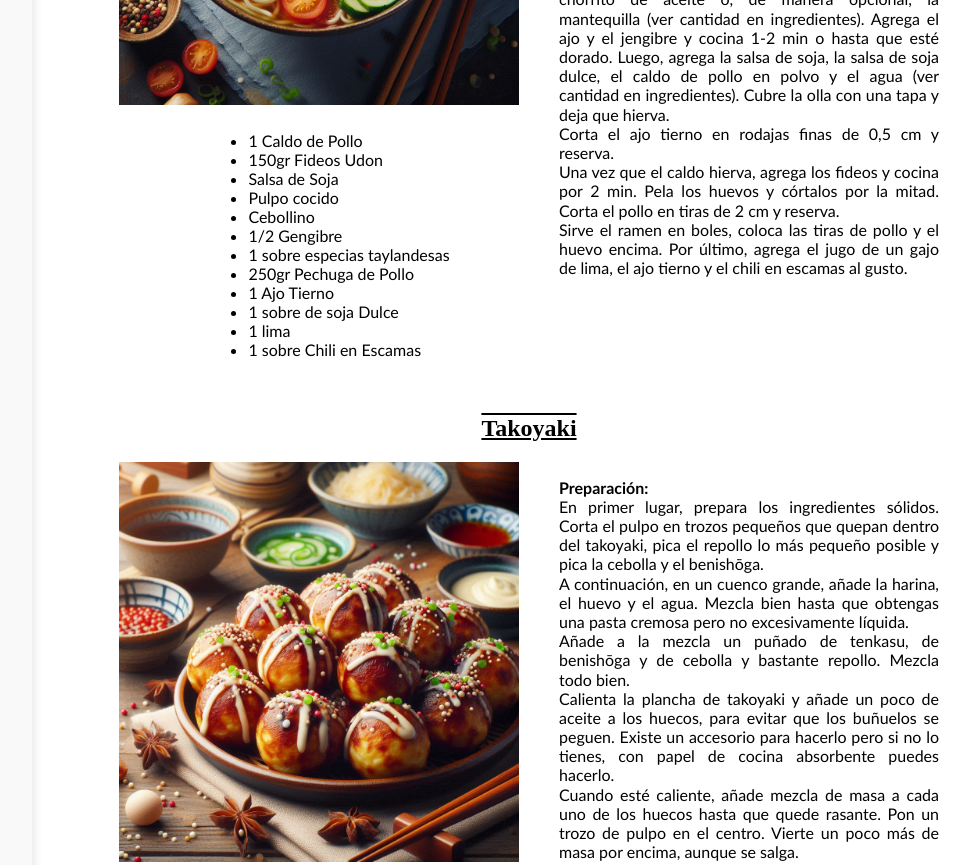
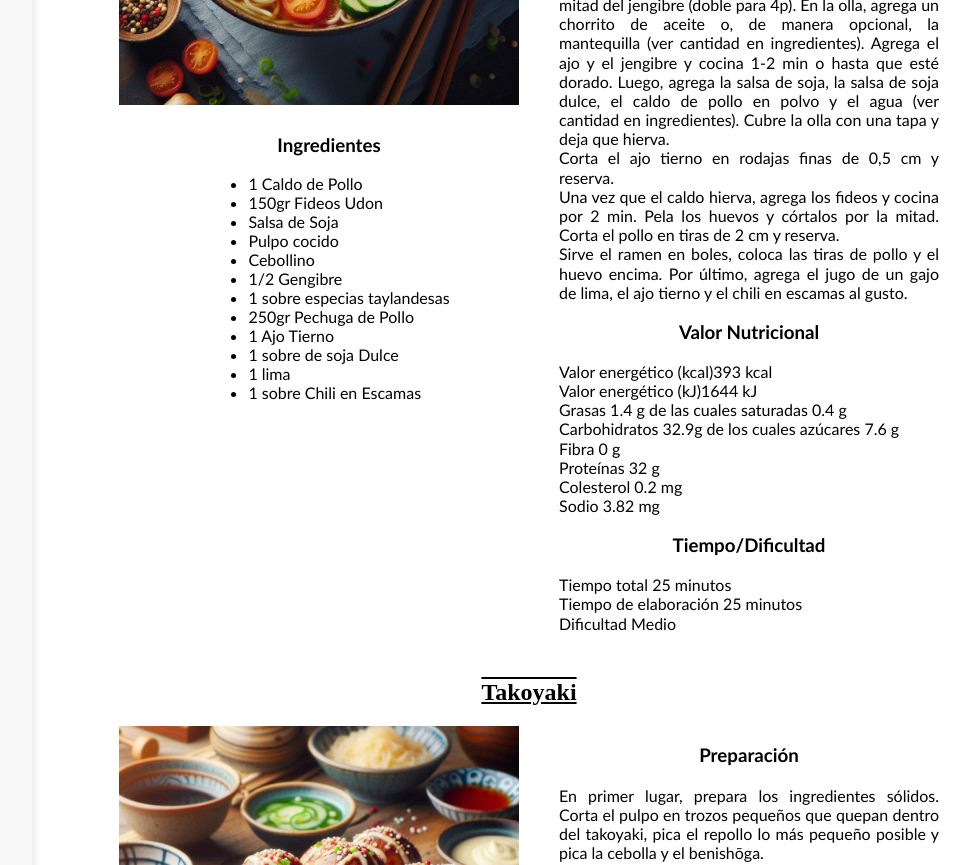
Before and after one commit to Rufep/Dise-o-de-Interfaces-Web-Tareas-24-25, a plain HTML site: page tarea1/index.html in a window 1280 px wide. Shown: the part 680-1545 px from the top of the page, without its empty margins (246-1216 px from the left). Drawn offline with Linux system fonts and the light colour scheme.

Commit message:
añadido ingrediente y dificultad

```diff
--- a/tarea1/CSS/Style.css
+++ b/tarea1/CSS/Style.css
@@ -89,6 +89,12 @@ main {
   margin-bottom: 10px;
   font-family: 'Trebuchet MS', 'Lucida Sans Unicode', 'Lucida Grande', 'Lucida Sans', Arial, sans-serif;
 }
+.ingredientes h3{
+  text-align: center;
+  font-family: 'Trebuchet MS', 'Lucida Sans Unicode', 'Lucida Grande', 'Lucida Sans', Arial, sans-serif;
+
+
+}
 
 .detallesReceta {
   display: flex;
@@ -103,3 +109,7 @@ main {
     "Lucida Sans", Arial, sans-serif;
   margin-left: 20px;
 }
+.preparacion h3{
+  text-align: center;
+  font-family: 'Trebuchet MS', 'Lucida Sans Unicode', 'Lucida Grande', 'Lucida Sans', Arial, sans-serif;
+}
--- a/tarea1/index.html
+++ b/tarea1/index.html
@@ -30,7 +30,7 @@
             <li><a href="https://www.convert-me.com/es/convert/cooking/" target="_blank">Conversor Unidade De Medida</a></li>
             <li><a href="https://gutreigalicia.com/tienda/" target="_blank">Venta De Carnes</a></li>
             <li><a href="https://www.mariscosogrove.com/" target="_blank">Venta De Pescados</a></li>
-            <li><a href="hhttps://www.foodromancecompany.com/tienda/841-ingredientes" target="_blank">Venta De Ingredientes</a></li>
+            <li><a href="https://www.foodromancecompany.com/tienda/841-ingredientes" target="_blank">Venta De Ingredientes</a></li>
             <li><a href="https://www.directoalpaladar.com/" target="_blank">Directo Al Paladar</a></li>
           </ul>
         </aside>
@@ -44,6 +44,7 @@
               <div class="ImagenLista">
                 <img src="media\comida\ramen casero con pollo.jpg" />
                 <div class="ingredientes">
+                  <h3>Ingredientes</h3>
                   <!--  contenedor para la lista -->
                   <ul>
                     <li>1 Caldo de Pollo</li>
@@ -63,8 +64,8 @@
               </div>
               <div class="detallesReceta">
                 <div class="preparacion">
+                  <h3>Preparación</h3>
                   <p>
-                    <b>Preparación:</b><br />
                     Seca las pechugas de pollo con papel de cocina. En un bol
                     grande, pon las especias tailandesas, sal y pimienta, agrega
                     el pollo y mezcla todo bien. En una olla, pon a calentar un
@@ -91,7 +92,19 @@
                     encima. Por último, agrega el jugo de un gajo de lima, el ajo
                     tierno y el chili en escamas al gusto.
                   </p>
-                </div>
+                  <h3>Valor Nutricional</h3>
+                  <p>Valor energético (kcal)393 kcal<br>
+                    Valor energético (kJ)1644 kJ<br>
+                    Grasas 1.4 g de las cuales saturadas 0.4 g<br>
+                    Carbohidratos 32.9g de los cuales azúcares 7.6 g<br>
+                    Fibra 0 g <br>
+                    Proteínas 32 g<br>
+                    Colesterol 0.2 mg<br>
+                    Sodio 3.82 mg</p>
+                    <h3>Tiempo/Dificultad</h3>
+                  <p>Tiempo total 25 minutos<br>
+                    Tiempo de elaboración 25 minutos<br>
+                    Dificultad Medio</p>
               </div>
             </div>
           </div>
@@ -103,6 +116,7 @@
               <div class="ImagenLista">
                 <img src="media\comida\takoyaki.jpg" />
                 <div class="ingredientes">
+                  <h3>Ingredientes</h3>
                   <!--  contenedor para la lista -->
                   <ul>
                     <li>225gr Harian de Takoyaki</li>
@@ -123,8 +137,8 @@
               </div>
               <div class="detallesReceta">
                 <div class="preparacion">
+                  <h3>Preparación</h3>
                   <p>
-                    <b>Preparación:</b><br />
                     En primer lugar, prepara los ingredientes sólidos. Corta el
                     pulpo en trozos pequeños que quepan dentro del takoyaki, pica
                     el repollo lo más pequeño posible y pica la cebolla y el
@@ -162,6 +176,7 @@
               <div class="ImagenLista">
                 <img src="media\comida\Torikatsu.jpg" />
                 <div class="ingredientes">
+                  <h3>Ingredientes</h3>
                   <!--  contenedor para la lista -->
                   <ul>
                     <li>2 Pechugas de Pollo</li>
@@ -179,8 +194,8 @@
               </div>
               <div class="detallesReceta">
                 <div class="preparacion">
+                  <h3>Preparación</h3>
                   <p>
-                    <b>Preparación:</b><br />
                     Precalienta el horno a 220ºC. Corta la patata en rodajas de
                     0,5-1 cm de grosor. Corta el pimiento por la mitad, luego,
                     córtalo en cuadrados de 1-2 cm. Coloca los vegetales en una
@@ -231,6 +246,7 @@
               <div class="ImagenLista">
                 <img src="media\comida\gyozas.jpg" />
                 <div class="ingredientes">
+                  <h3>Ingredientes</h3>
                   <!--  contenedor para la lista -->
                   <ul>
                     <li>24 Obleas para Gyozas</li>
@@ -251,7 +267,8 @@
               </div>
               <div class="detallesReceta">
                 <div class="preparacion">
-                  <b>Preparación:</b><br />
+                <h3>Preparación</h3>
+                <p>
                   Retiramos el nervio central de la hoja de repollo y desechamos.
                   Picamos la parte verde finamente. Limpiamos las setas shiitake y
                   las picamos finamente. Pelamos el diente de ajo y picamos. Pelamos
```
